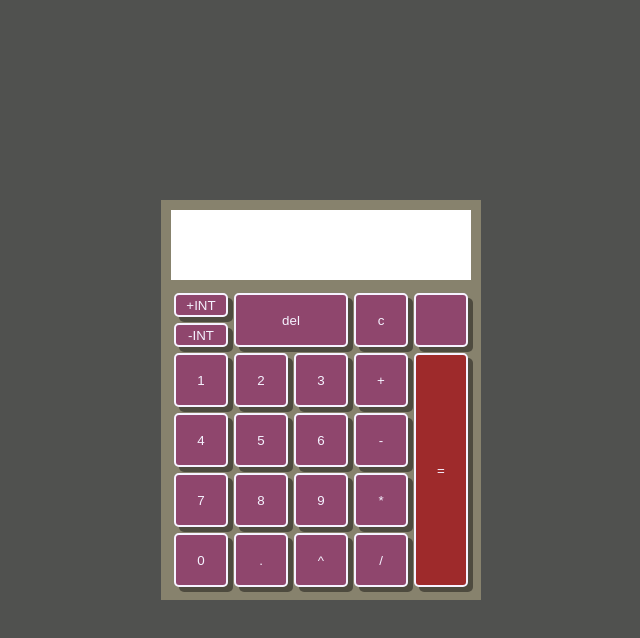
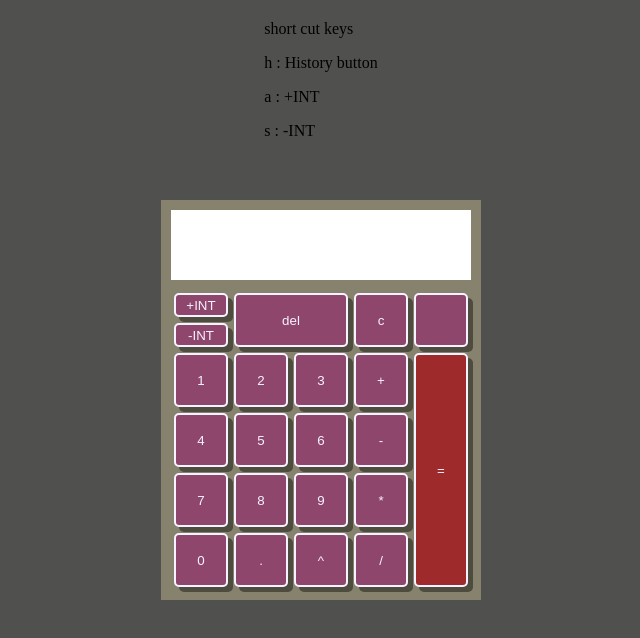
Before and after one commit to Mr-Heidari/task2-betterCalc, a plain HTML site: page index.html in a window 1280 px wide. Shown: the whole page, without its empty margins (319-959 px from the left). Drawn offline with Linux system fonts and the light colour scheme.

Commit message:
add shortcut hint

```diff
--- a/css/Mashinhesab.css
+++ b/css/Mashinhesab.css
@@ -290,3 +290,11 @@ button:active{
     width: 80%;
     height: 40%;
 }
+#hint{
+    transform: translate(-50%,-50%);
+    position: absolute;
+    top: 10%;
+    left: 50%;
+
+    box-sizing: content-box;
+}
--- a/index.html
+++ b/index.html
@@ -7,6 +7,12 @@
     <link rel="stylesheet" href="css/Mashinhesab.css" />
   </head>
   <body>
+    <div id="hint">
+      <p>short cut keys</p>
+      <p>h : History button</p>
+      <p>a : +INT</p>
+      <p>s : -INT</p>
+    </div>
     <div id="modalHistory">
       <div id="historyShow">
         <input id="historyShowInput" type="text" />
```
